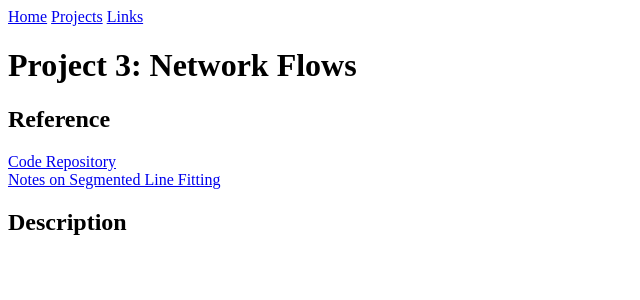
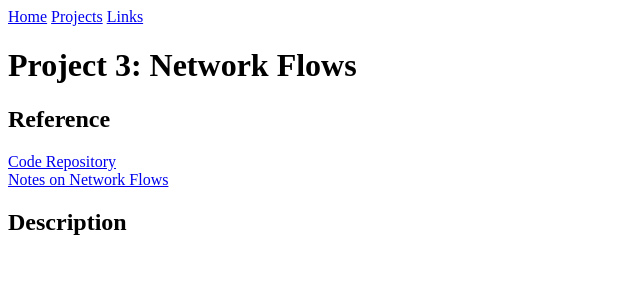
Before and after one commit to CategorIAN/categorian.github.io, a Jekyll site: the page built from projects/msu/csci_532/network_flows.md, in a window 1280 px wide. Shown: the top 300 px of the page, without its empty margins (0-640 px from the left). Built offline with Jekyll 4.4.1, drawn with Linux system fonts in a browser that asks for light colours.

Commit message:
Update network_flows.md

```diff
--- a/projects/msu/csci_532/network_flows.md
+++ b/projects/msu/csci_532/network_flows.md
@@ -6,6 +6,6 @@ layout: default
 
 <h2>Reference</h2>
 <a href = "https://github.com/CategorIAN/CSCI_532_HW3">Code Repository</a>\
-[Notes on Segmented Line Fitting](https://categorian.github.io/pdfs/Notes on Network Flows.pdf)
+[Notes on Network Flows](https://categorian.github.io/pdfs/Notes on Network Flows.pdf)
 
 <h2>Description</h2>
```
